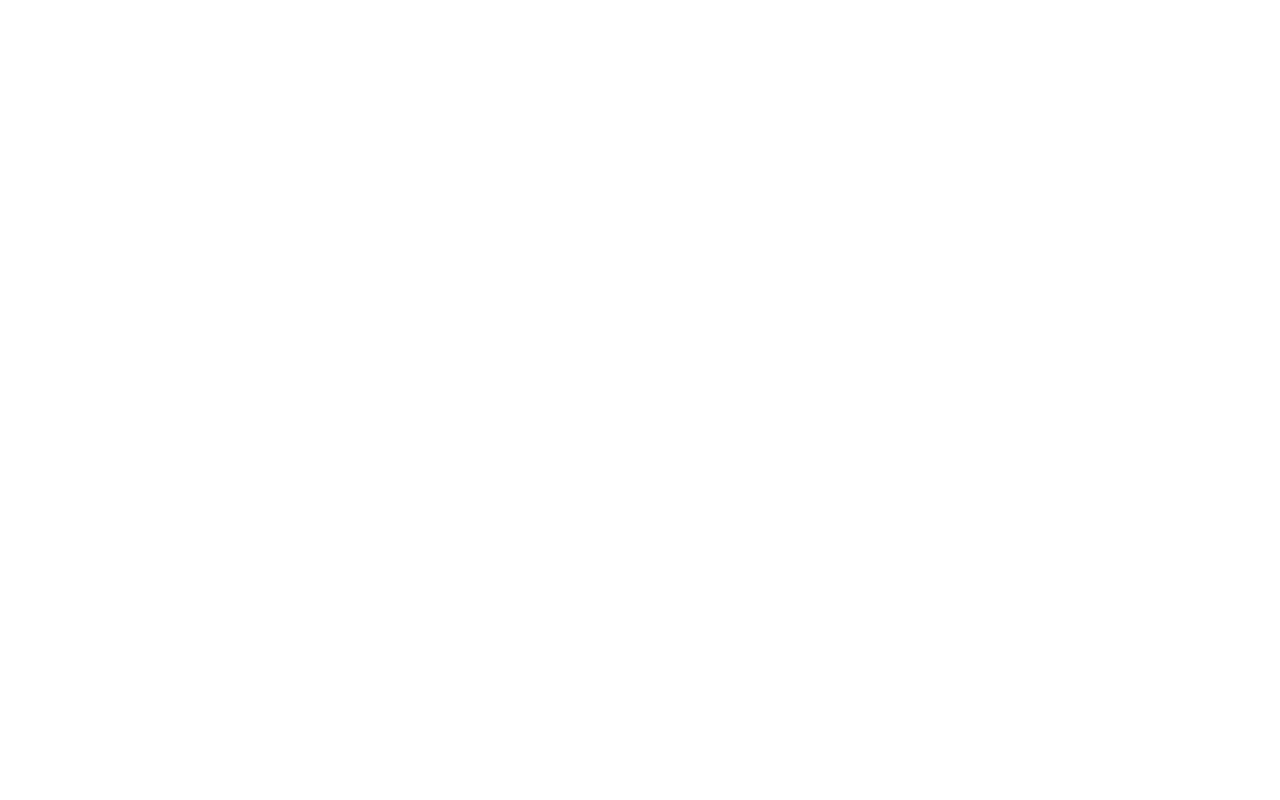
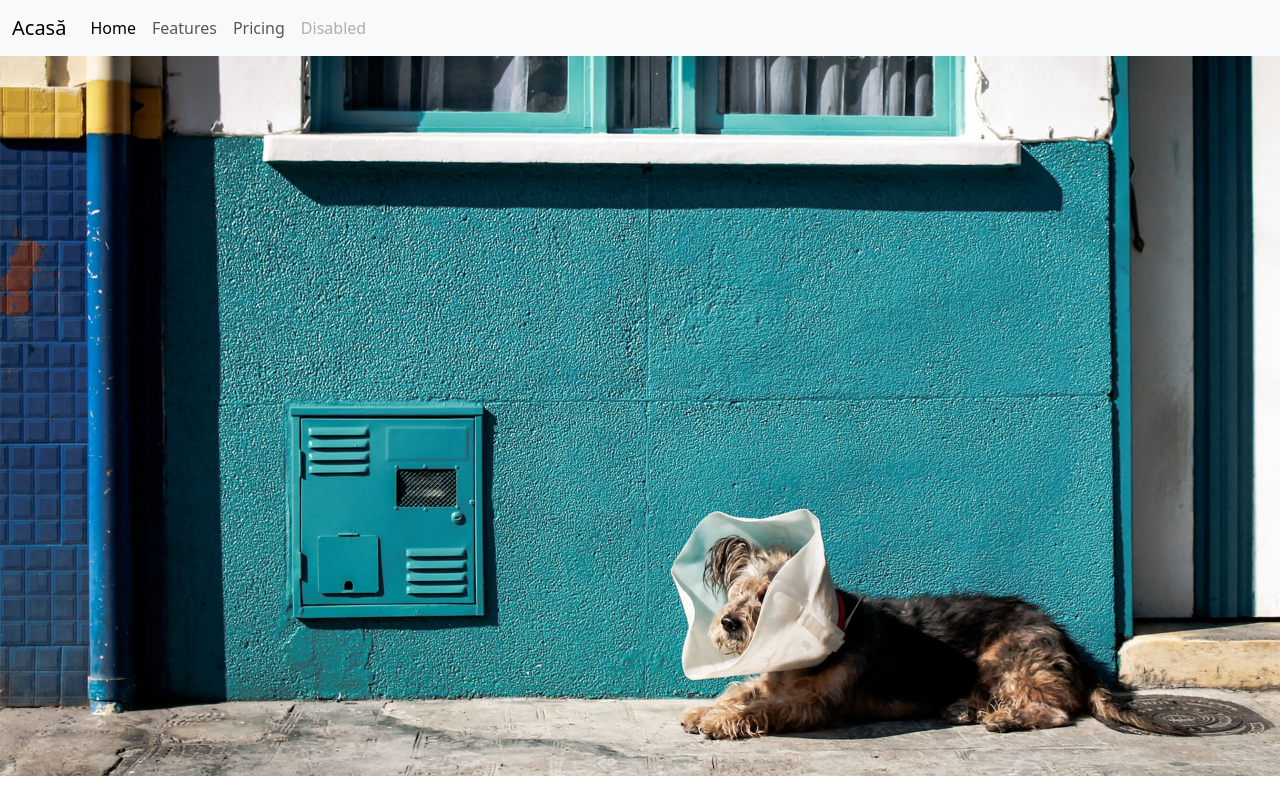
Before and after one commit to irime-mario/Asociatia-Suflete-de-Aur, a plain HTML site: page index.html in a window 1280 px wide. Drawn offline with nearby package versions, Linux system fonts and the light colour scheme.

Commit message:
am adaugat navbarul si prima imagine

```diff
--- a/index.html
+++ b/index.html
@@ -15,8 +15,32 @@
 </style>
 
 <body>
+ <nav class="navbar navbar-expand-lg bg-body-tertiary">
+  <div class="container-fluid">
+    <a class="navbar-brand" href="#">Acasă</a>
+    <button class="navbar-toggler" type="button" data-bs-toggle="collapse" data-bs-target="#navbarNav" aria-controls="navbarNav" aria-expanded="false" aria-label="Toggle navigation">
+      <span class="navbar-toggler-icon"></span>
+    </button>
+    <div class="collapse navbar-collapse" id="navbarNav">
+      <ul class="navbar-nav">
+        <li class="nav-item">
+          <a class="nav-link active" aria-current="page" href="#">Home</a>
+        </li>
+        <li class="nav-item">
+          <a class="nav-link" href="#">Features</a>
+        </li>
+        <li class="nav-item">
+          <a class="nav-link" href="#">Pricing</a>
+        </li>
+        <li class="nav-item">
+          <a class="nav-link disabled" aria-disabled="true">Disabled</a>
+        </li>
+      </ul>
+    </div>
+  </div>
+</nav>
 
-
+<img src="caine-afara.jpg" class="img-fluid" alt="caine pe stradă">
 
 
 
```
Also changed, not shown: caine-afara.jpg (added).
